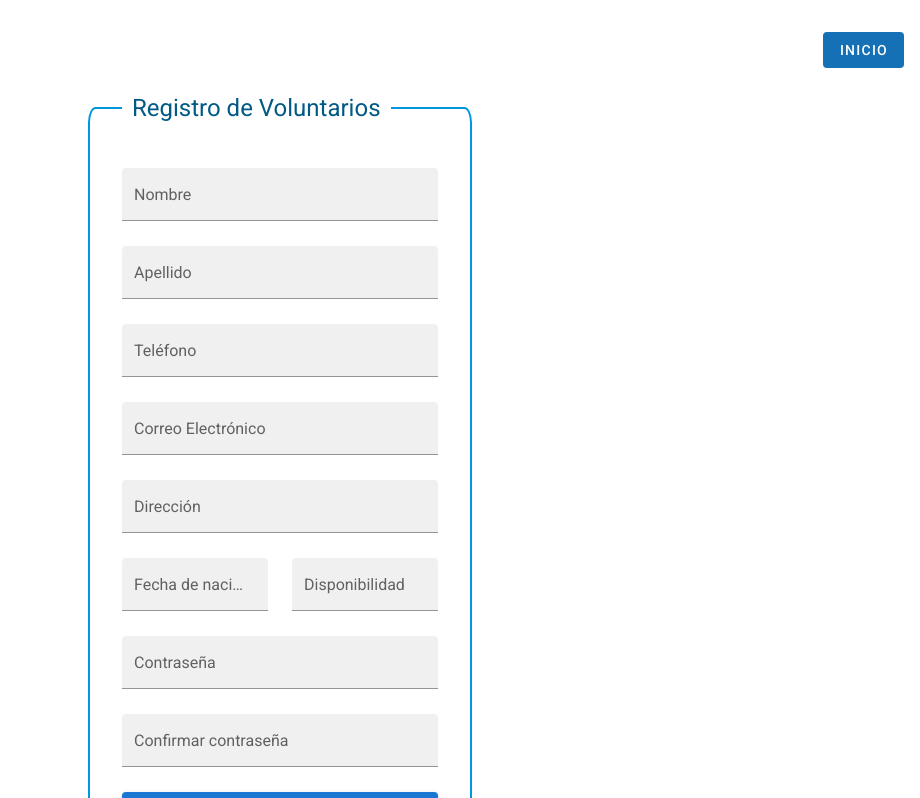
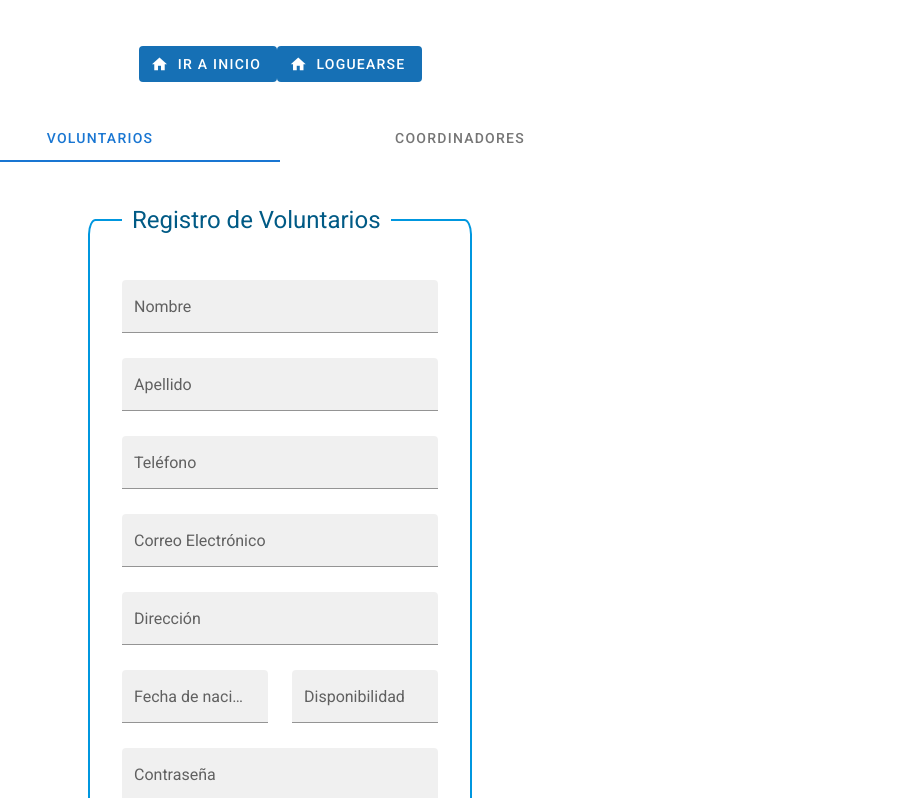
Before and after one commit to onlyG19/Lab1_TBD2023, a Nuxt app in the folder src/frontend/frontend-lab1/: page /register in a window 1280 px wide. Shown: the top 798 px of the page, without its empty margins (360-1280 px from the left). Built offline with nearby package versions, Linux system fonts and the light colour scheme.

Commit message:
union de registers y se leen instituciones del backend

```diff
--- a/src/frontend/frontend-lab1/components/Carousels.vue
+++ b/src/frontend/frontend-lab1/components/Carousels.vue
@@ -15,7 +15,6 @@
   export default {
     props: {
       imgs: {
-        type: Object,
         required: true,
       }
     },
--- a/src/frontend/frontend-lab1/components/RegisterCoordinador.vue
+++ b/src/frontend/frontend-lab1/components/RegisterCoordinador.vue
@@ -191,6 +191,22 @@ export default{
       }
       else console.log("no registrado");
     },
+
+    obtenerInstituticones(){
+      axios.get(`http://localhost:8080/instituciones`)
+        .then(response => {
+          this.instituciones = response.data.map(institucion => (
+            {text: institucion.nombre_institucion, value: institucion.id_institucion})
+          )})
+        .catch(error => {
+          console.log(error);
+        })
+    },
   },
+
+
+  created() {
+    this.obtenerInstituticones();
+  }
 }
 </script>
--- a/src/frontend/frontend-lab1/pages/login.vue
+++ b/src/frontend/frontend-lab1/pages/login.vue
@@ -1,15 +1,24 @@
 <template>
+  <div>
+  <div class="centered-button">
+    <v-btn color="white" text to="/">
+      <v-icon left>mdi-home</v-icon>
+      Ir a inicio
+    </v-btn>
+    <v-btn color="white" text to="/register">
+      <v-icon left>mdi-home</v-icon>
+      Registrarse
+    </v-btn>
+  </div>
   <v-tabs
     fixed-tabs
     >
     <v-tab>Voluntarios</v-tab>
     <v-tab>Coordinadores</v-tab>
-    <v-btn color="white" absolute top right variant="elevated" text to="/">Inicio</v-btn>
       <v-tab-item transition="fade-transition">
       <div class="form-container">
         <LogIn class="login-form" typeUser="voluntario"/>
         <Carousels :imgs="imgsVoluntario" />
-        <nuxt-link to="/register" class="login-form">¿Deseas unirte?</nuxt-link>
       </div>
       </v-tab-item>
       <v-tab-item transition="fade-transition">
@@ -19,6 +28,7 @@
       </div>
       </v-tab-item>
   </v-tabs>
+  </div>
 </template>
 
 <script>
@@ -51,9 +61,14 @@
   padding: 0 2em;
 }
 
-.v-btn{
+.centered-button {
+  text-align: center;
+  margin: 2em auto; /* Centrar vertical y horizontalmente el botón */
+  width: 50%; /* Establecer el ancho del botón al 50% del contenedor */
+}
+
+.v-btn {
   background-color: rgb(22, 112, 181);
-  margin-left: auto;
-  margin-top: auto;
+  margin-top: 1em;
 }
 </style>
--- a/src/frontend/frontend-lab1/pages/register.vue
+++ b/src/frontend/frontend-lab1/pages/register.vue
@@ -1,20 +1,33 @@
 <template>
   <div>
-    <div class="btn-container">
-      <v-btn
-      absolute
-      top
-      right
-      class="mt-4"
-      color="white"
-      variant="elevated"
-      text to="/"
-      >Inicio</v-btn>
+    <div class="centered-button">
+      <v-btn color="white" text to="/">
+        <v-icon left>mdi-home</v-icon>
+        Ir a inicio
+      </v-btn>
+      <v-btn color="white" text to="/login">
+        <v-icon left>mdi-home</v-icon>
+        Loguearse
+      </v-btn>
     </div>
-    <fieldset class="form-register">
-      <legend style="font-size: 1.5em; padding: 10px; color: #005a85">Registro de Voluntarios</legend>
-      <Register />
-    </fieldset>
+    <v-tabs
+      fixed-tabs
+    >
+      <v-tab>Voluntarios</v-tab>
+      <v-tab>Coordinadores</v-tab>
+      <v-tab-item transition="fade-transition">
+        <fieldset class="form-register">
+          <legend style="font-size: 1.5em; padding: 10px; color: #005a85">Registro de Voluntarios</legend>
+          <Register />
+        </fieldset>
+      </v-tab-item>
+      <v-tab-item transition="fade-transition">
+        <fieldset class="form-register">
+          <legend style="font-size: 1.5em; padding: 10px; color: #005a85">Registro de Coodinadores</legend>
+          <RegisterCoordinador />
+        </fieldset>
+      </v-tab-item>
+    </v-tabs>
   </div>
 </template>
 
@@ -34,11 +47,13 @@
   margin-bottom: 5rem;
 }
 
-.btn-container{
-  margin-top: 0;
-  margin-bottom: 5rem;
+.centered-button {
+  text-align: center;
+  margin: 2em auto; /* Centrar vertical y horizontalmente el botón */
+  width: 50%; /* Establecer el ancho del botón al 50% del contenedor */
 }
-.v-btn{
+.v-btn {
   background-color: rgb(22, 112, 181);
+  margin-top: 1em;
 }
 </style>
```
